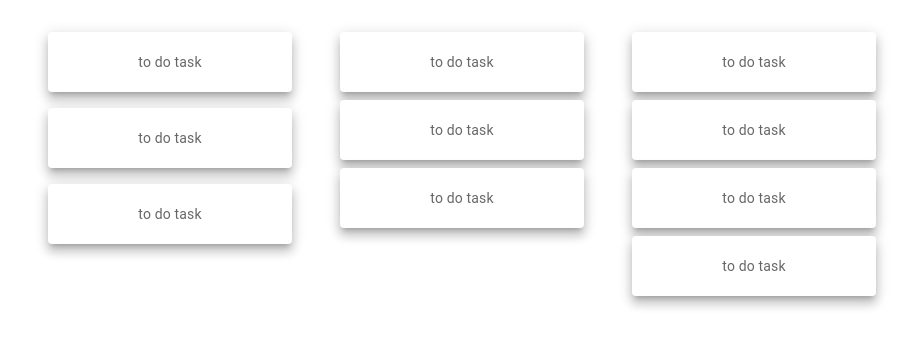
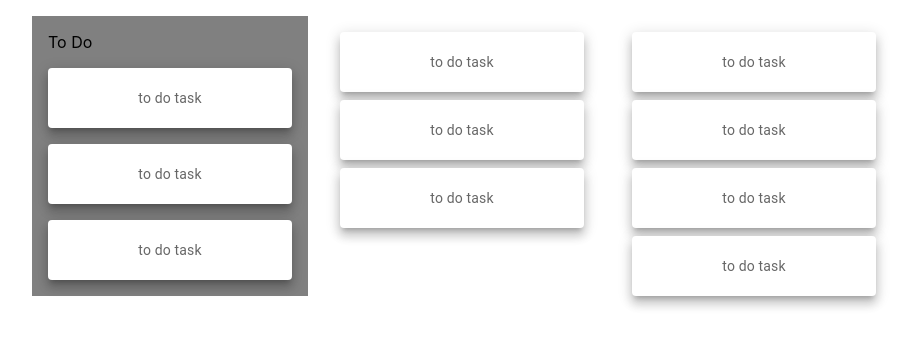
Before and after one commit to apmfree78/trello-clone, a React (Create React App) app: page / in a window 1280 px wide. Shown: the top 346 px of the page, without its empty margins (178-1091 px from the left). Built offline with nearby package versions, Linux system fonts and the light colour scheme.

Commit message:
added mock data to fill application

```diff
--- a/src/App.tsx
+++ b/src/App.tsx
@@ -29,12 +29,13 @@ const App: React.FC = () => {
             <Box
               sx={{
                 p: 2,
-                bgcolor: 'background.default',
-                borderColor: 'black',
+                bgcolor: 'gray',
+                border: '1px',
                 display: 'grid',
                 gridTemplateColumns: { md: '1fr' },
                 gap: 2,
               }}>
+              To Do
               {[0, 1, 2].map((elevation) => (
                 <Item key={elevation} elevation={8}>
                   {`to do task`}
```
Also changed, not shown: src/lib/todoData.ts (added, +9 -0 lines).
